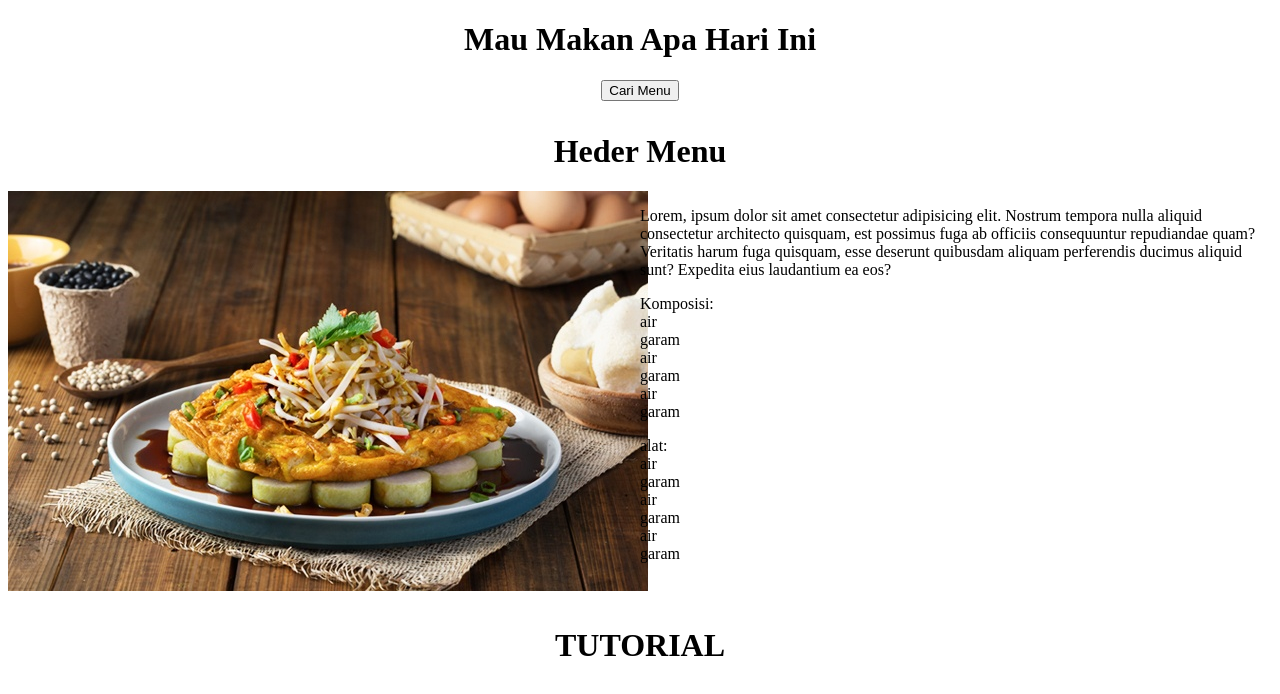
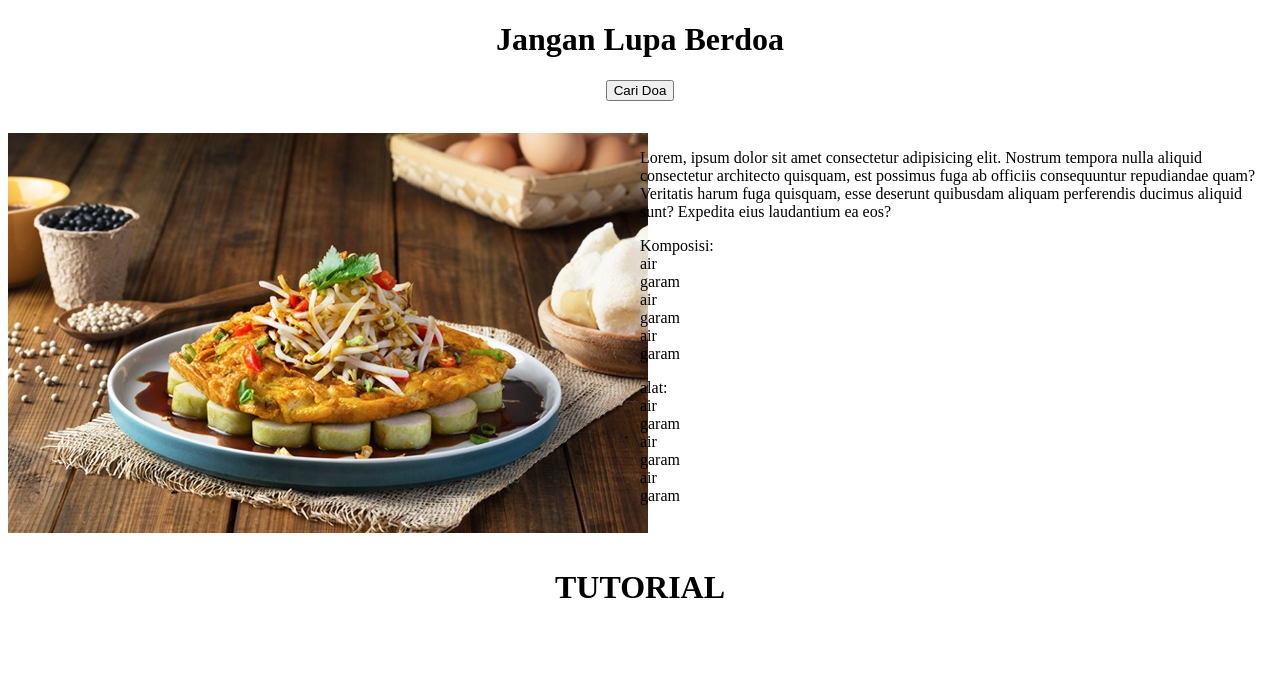
Before and after one commit to hsbysddq/Random-generate-menu, a plain HTML site: page index.html in a window 1280 px wide. Drawn offline with Linux system fonts and the light colour scheme; no server answers.

Commit message:
edit button

```diff
--- a/index.html
+++ b/index.html
@@ -1,47 +1,53 @@
 <!DOCTYPE html>
 <html lang="en">
   <head>
-  <meta charset="UTF-8">
-  <meta http-equiv="X-UA-Compatible" content="IE=edge">
-  <meta name="viewport" content="width=device-width, initial-scale=1.0">
+    <meta charset="UTF-8" />
+    <meta http-equiv="X-UA-Compatible" content="IE=edge" />
+    <meta name="viewport" content="width=device-width, initial-scale=1.0" />
     <title>Document</title>
-  <link rel="stylesheet" href="style.css">
+    <link rel="stylesheet" href="style.css" />
   </head>
   <body>
     <div class="header">
-    <h1>Mau Makan Apa Hari Ini</h1>
-    <button type="button">Cari Menu</button>
+      <h1>Jangan Lupa Berdoa</h1>
+      <button type="button" id="random-button">Cari Doa</button>
     </div>
 
     <div class="main">
-    <h1 class="nama-menu">Heder Menu</h1>
+      <h1 class="nama-doa" id="nama-doa"></h1>
 
       <div class="menu">
         <div class="menu-img">
-        <img src="img/tahu.jpg" alt="">
+          <img src="img/tahu.jpg" alt="" />
         </div>
 
         <div class="menu-deskripsi">
-        <p class="latar">Lorem, ipsum dolor sit amet consectetur adipisicing elit. Nostrum tempora nulla aliquid consectetur architecto quisquam, est possimus fuga ab officiis consequuntur repudiandae quam? Veritatis harum fuga quisquam, esse deserunt quibusdam aliquam perferendis ducimus aliquid sunt? Expedita eius laudantium ea eos?</p>
+          <p class="latar" id="latin">
+            Lorem, ipsum dolor sit amet consectetur adipisicing elit. Nostrum
+            tempora nulla aliquid consectetur architecto quisquam, est possimus
+            fuga ab officiis consequuntur repudiandae quam? Veritatis harum fuga
+            quisquam, esse deserunt quibusdam aliquam perferendis ducimus
+            aliquid sunt? Expedita eius laudantium ea eos?
+          </p>
 
           <p class="komposisi">
-          Komposisi: <br>
-          air <br>
-          garam <br>
-          air <br>
-          garam <br>
-          air <br>
-          garam <br>
+            Komposisi: <br />
+            air <br />
+            garam <br />
+            air <br />
+            garam <br />
+            air <br />
+            garam <br />
           </p>
 
           <p class="alat">
-          alat: <br>
-          air <br>
-          garam <br>
-          air <br>
-          garam <br>
-          air <br>
-          garam <br>
+            alat: <br />
+            air <br />
+            garam <br />
+            air <br />
+            garam <br />
+            air <br />
+            garam <br />
           </p>
         </div>
       </div>
@@ -49,8 +55,8 @@
       <div class="menu-tutorial">
         <h1>TUTORIAL</h1>
       </div>
-
     </div>
 
+    <script src="script.js"></script>
   </body>
 </html>
--- a/style.css
+++ b/style.css
@@ -1,13 +1,12 @@
 .header {
   text-align: center;
-
 }
 
 .main .menu {
   display: flex;
 }
 
-.main .nama-menu {
+.main .nama-doa {
   text-align: center;
   margin-top: 2rem;
 }
```
Lines whose indentation alone changed are shown as unchanged.
